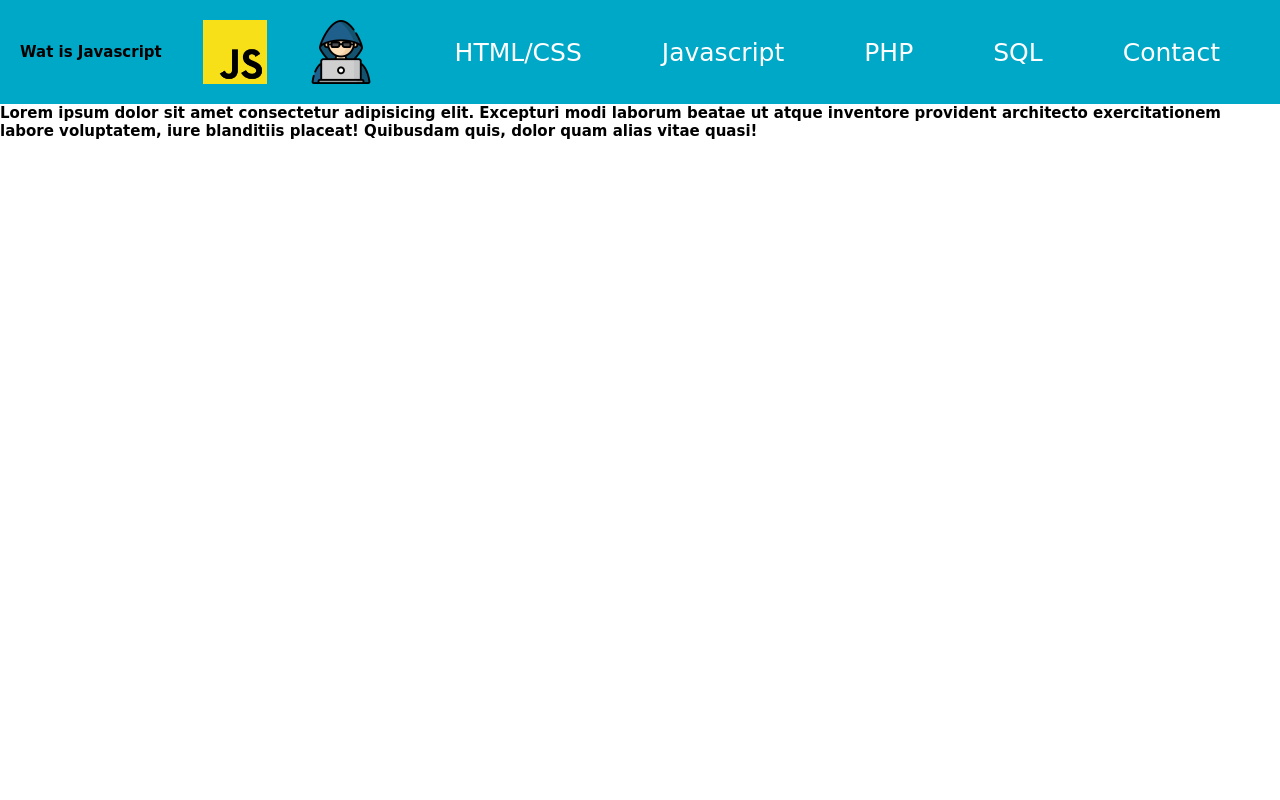
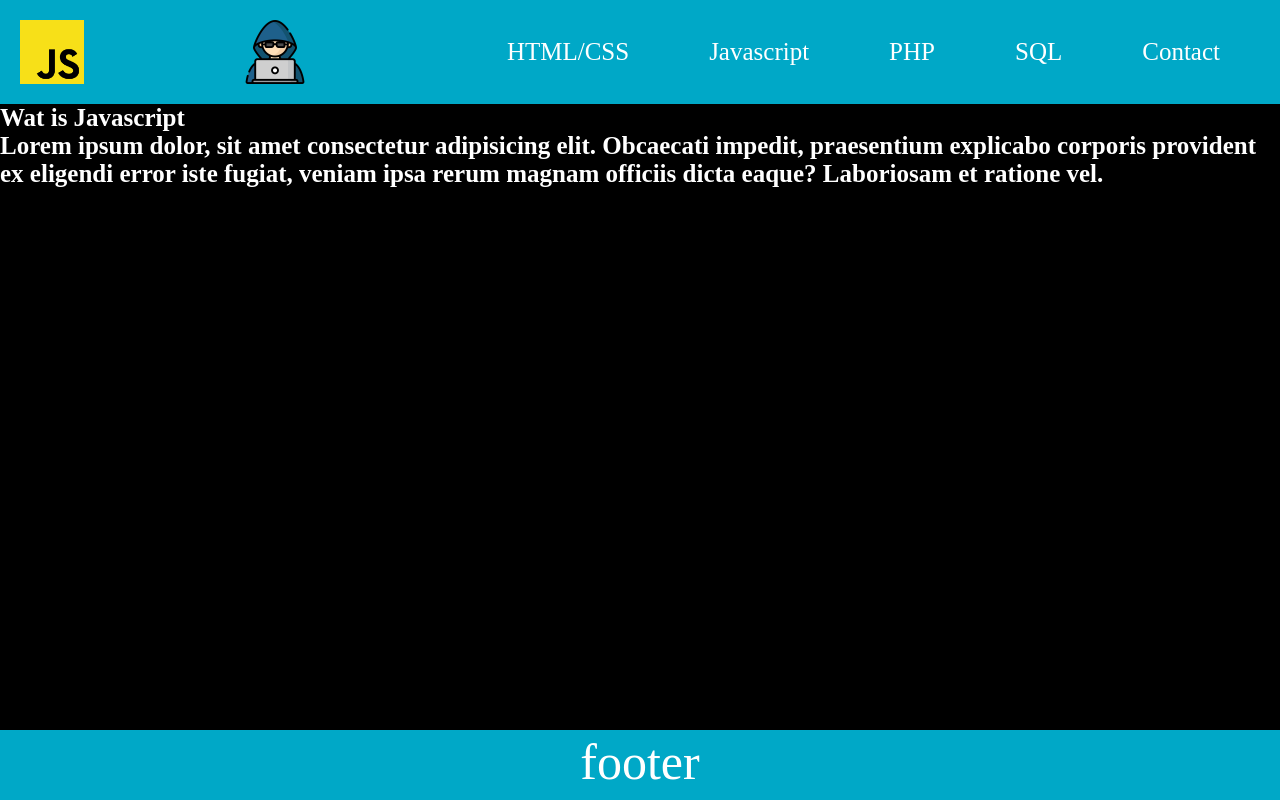
Before and after one commit to Olaf-star/p1-htmlcss, a plain HTML site: page opdracht3-1/javascript.html in a window 1280 px wide. Drawn offline with Linux system fonts and the light colour scheme; a web font is replaced by a local one.

Commit message:
Add files via upload

```diff
--- a/opdracht3-1/javascript.html
+++ b/opdracht3-1/javascript.html
@@ -20,11 +20,9 @@
 </head>
 <nav>
 
-<h1>
-     Wat is Javascript
-</h1>
+
 </html>
-<body>
+<body class="contact">
   <img src="./img/javascript.png" alt="logo">
     <img src="./img/hacker.png" id="logo" />
   <ul>
@@ -35,5 +33,13 @@
     <li><a href="contact.html">Contact</a></li>
   </ul>
 </nav>
-  <h2>Lorem ipsum dolor sit amet consectetur adipisicing elit. Excepturi modi laborum beatae ut atque inventore provident architecto exercitationem labore voluptatem, iure blanditiis placeat! Quibusdam quis, dolor quam alias vitae quasi!</h2>
+<footer>
+  <p>footer<br>
+
+</footer>
+<h1 id="javahead">
+     Wat is Javascript
+</h1>
+<h1>Lorem ipsum dolor, sit amet consectetur adipisicing elit. Obcaecati impedit, praesentium explicabo corporis provident ex eligendi error iste fugiat, veniam ipsa rerum magnam officiis dicta eaque? Laboriosam et ratione vel.</h1>
+
 </body>
--- a/opdracht3-1/style.css
+++ b/opdracht3-1/style.css
@@ -7,7 +7,12 @@ html {
   font-size: 62.5%;
 }
 body {
-  font-family: "Goldman", cursive;
+  font-family: "Goldman" ;
+  background-image: url("img/background.jpeg");
+  background-repeat: no-repeat;
+  background-size: 100%;
+  color: white;
+
 }
 
 nav {
@@ -37,3 +42,47 @@ nav a {
 nav img {
   width: 5vw;
 }
+h1{
+  font-weight: bold;
+   font-size: 25px;
+}
+.javahead{
+  font-weight: bold;
+}
+.background{
+  height: 70px;
+  width: 10px
+
+}
+body{
+  background-image: url("img/background.jpeg");
+  background-repeat: no-repeat;
+  background-size: 100%;
+}
+footer {
+  text-align: center;
+  padding: 3px;
+  background-color: #00a8c7;
+  color: white;
+  height: 70px;
+  width: 100%;
+  position: absolute;
+  font-size: 500%;
+  bottom: 0;
+
+}
+
+head{
+  font-size: 100px;
+}
+h2{
+  font-size: 25px;
+}
+.contact{
+background-color: black;
+  background-image: none;
+}
+.phphead{
+  font-weight: bold;
+
+}
```
Also changed, not shown: opdracht3-1/contact.html (added, +46 -0 lines), opdracht3-1/html-css.html (+4 -0 lines), opdracht3-1/index.html (+9 -0 lines), opdracht3-1/mysql.html (+5 -0 lines), opdracht3-1/php.html (+9 -3 lines).
